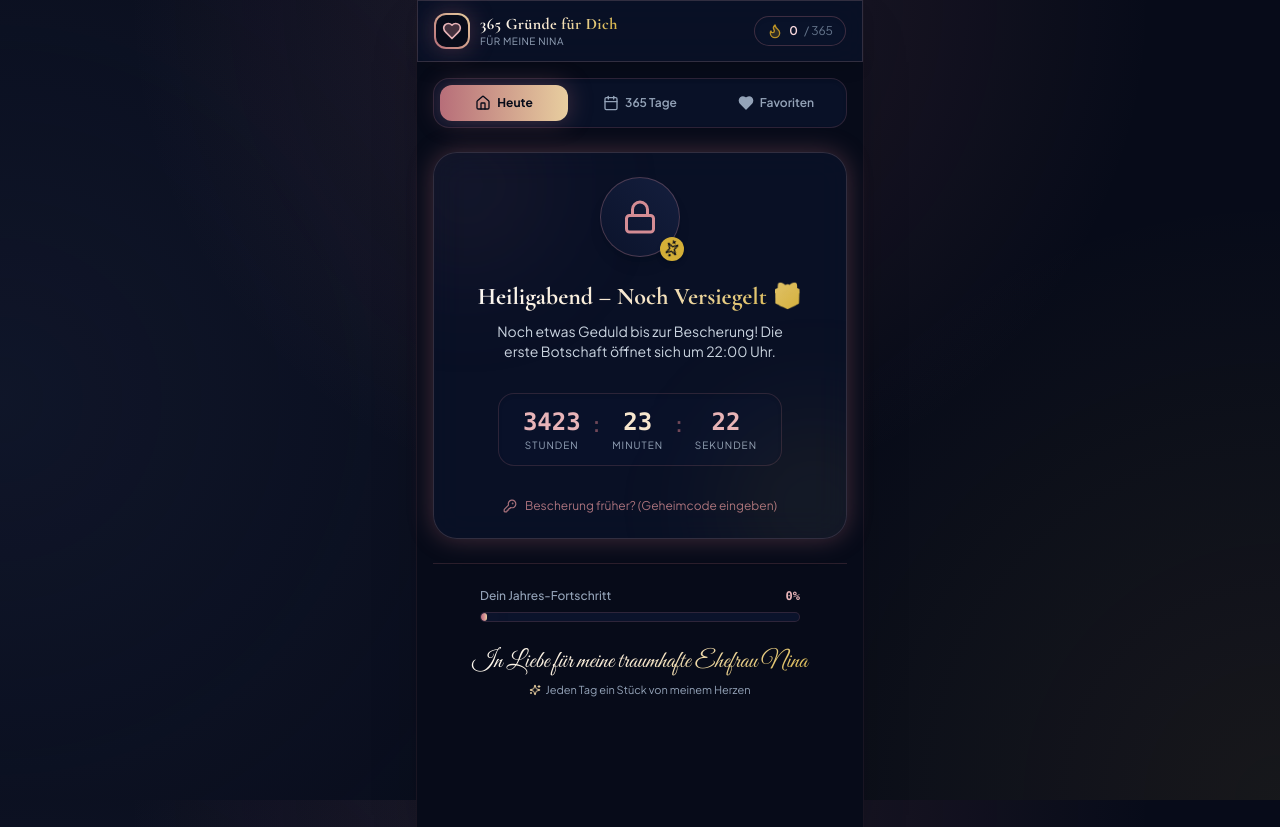
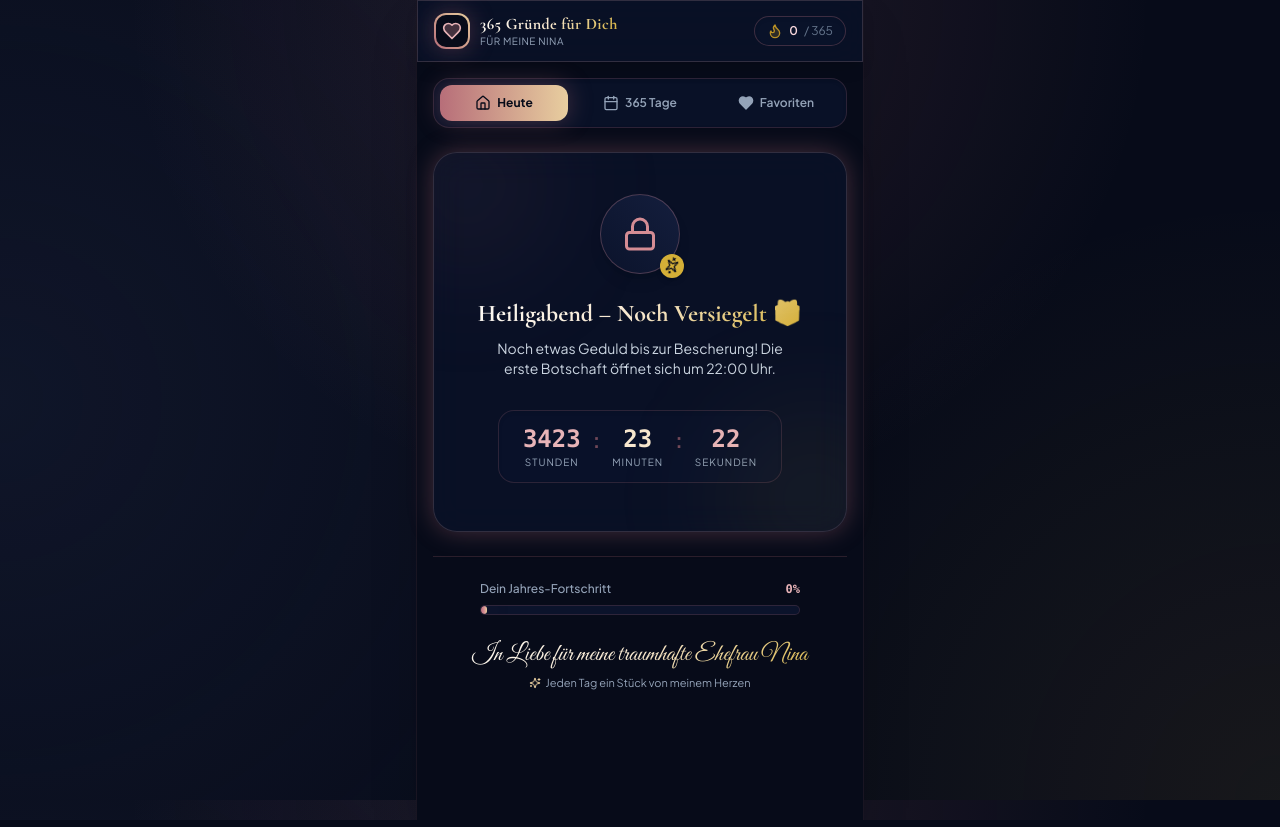
Before and after one commit to Modoroker/Heiligabend, a React (Vite) app: page / in a window 1280 px wide. Built offline with nearby package versions, Linux system fonts and the light colour scheme.

Commit message:
Refactor: Secret PIN trigger is exclusively 3x logo tap, removed visible button

```diff
--- a/src/components/CalendarGrid.jsx
+++ b/src/components/CalendarGrid.jsx
@@ -133,8 +133,6 @@ export default function CalendarGrid({
                 onClick={() => {
                   if (unlocked) {
                     setSelectedDay(msg);
-                  } else {
-                    onOpenSecretModal();
                   }
                 }}
                 className={`aspect-square rounded-2xl p-2 flex flex-col items-center justify-between cursor-pointer border transition-all relative overflow-hidden select-none group ${
--- a/src/components/LockOverlay.jsx
+++ b/src/components/LockOverlay.jsx
@@ -83,13 +83,6 @@ export default function LockOverlay({ day, countdown, onOpenSecretModal }) {
         </div>
       )}
 
-      {/* Secret unlock button */}
-      <button
-        onClick={onOpenSecretModal}
-        className="mt-6 inline-flex items-center gap-2 text-xs text-rosegold-400/80 hover:text-rosegold-300 hover:underline transition-all"
-      >
-        <KeyRound className="w-3.5 h-3.5" /> Bescherung früher? (Geheimcode eingeben)
-      </button>
     </motion.div>
   );
 }
```
